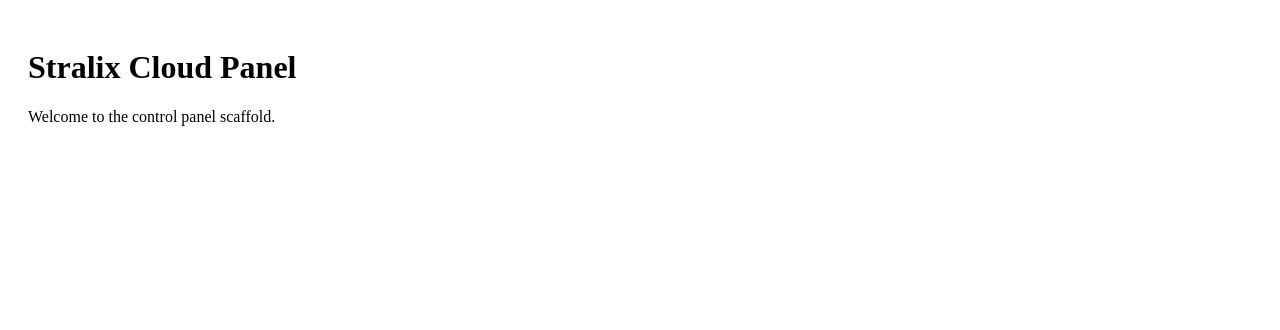
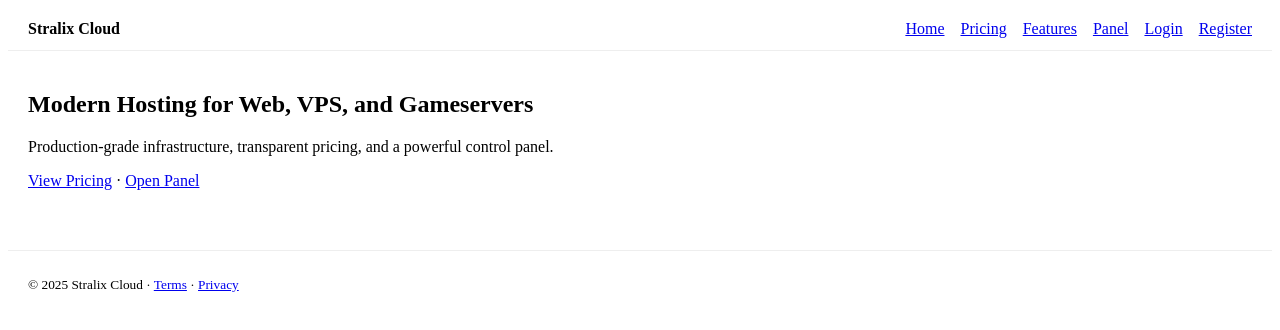
Before and after one commit to ElektryonUK/stralixhost, a Next.js app in the folder panel-frontend/: page / in a window 1280 px wide. Shown: the top 330 px of the page. Built offline with nearby package versions, Linux system fonts and the light colour scheme.

Commit message:
feat(website): extend panel-frontend to serve public site routes (home, pricing, features, legal, auth stubs, panel entry)

```diff
--- /dev/null
+++ b/panel-frontend/app/(public)/page.tsx
@@ -0,0 +1,11 @@
+export default function Page() {
+  return (
+    <section style={{padding:20}}>
+      <h1>Modern Hosting for Web, VPS, and Gameservers</h1>
+      <p>Production-grade infrastructure, transparent pricing, and a powerful control panel.</p>
+      <div style={{marginTop:16}}>
+        <a href="/pricing">View Pricing</a> · <a href="/panel">Open Panel</a>
+      </div>
+    </section>
+  );
+}
--- /dev/null
+++ b/panel-frontend/app/layout.tsx
@@ -0,0 +1,23 @@
+export default function Layout({ children }: { children: React.ReactNode }) {
+  return (
+    <html lang="en">
+      <body>
+        <header style={{padding:'12px 20px', borderBottom:'1px solid #eee', display:'flex', justifyContent:'space-between'}}>
+          <div style={{fontWeight:600}}>Stralix Cloud</div>
+          <nav style={{display:'flex', gap:16}}>
+            <a href="/">Home</a>
+            <a href="/pricing">Pricing</a>
+            <a href="/features">Features</a>
+            <a href="/panel">Panel</a>
+            <a href="/auth/login">Login</a>
+            <a href="/auth/register">Register</a>
+          </nav>
+        </header>
+        <main>{children}</main>
+        <footer style={{padding:'24px 20px', borderTop:'1px solid #eee', marginTop:40}}>
+          <small>© {new Date().getFullYear()} Stralix Cloud · <a href="/legal/terms">Terms</a> · <a href="/legal/privacy">Privacy</a></small>
+        </footer>
+      </body>
+    </html>
+  );
+}
```
Also changed, not shown: panel-frontend/app/auth/login/page.tsx (added, +8 -0 lines), panel-frontend/app/auth/register/page.tsx (added, +8 -0 lines), panel-frontend/app/features/page.tsx (added, +13 -0 lines), panel-frontend/app/legal/privacy/page.tsx (added, +8 -0 lines), panel-frontend/app/legal/terms/page.tsx (added, +8 -0 lines), panel-frontend/app/panel/page.tsx (added, +12 -0 lines), panel-frontend/app/pricing/page.tsx (added, +12 -0 lines).
